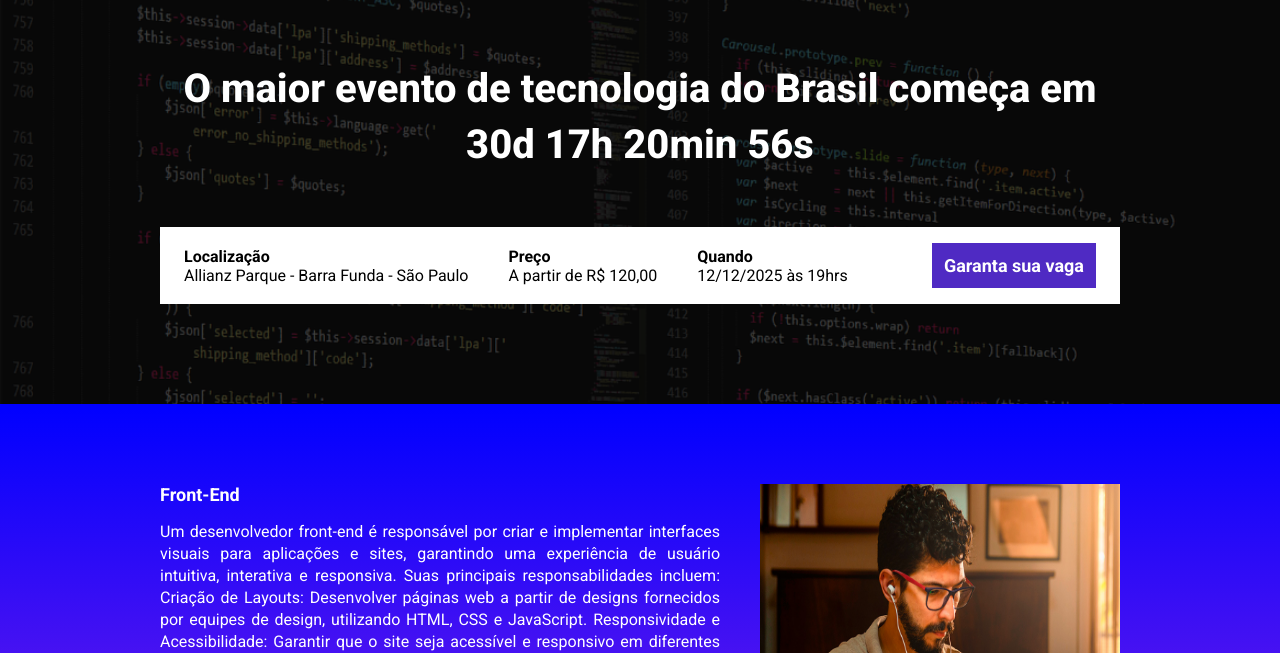
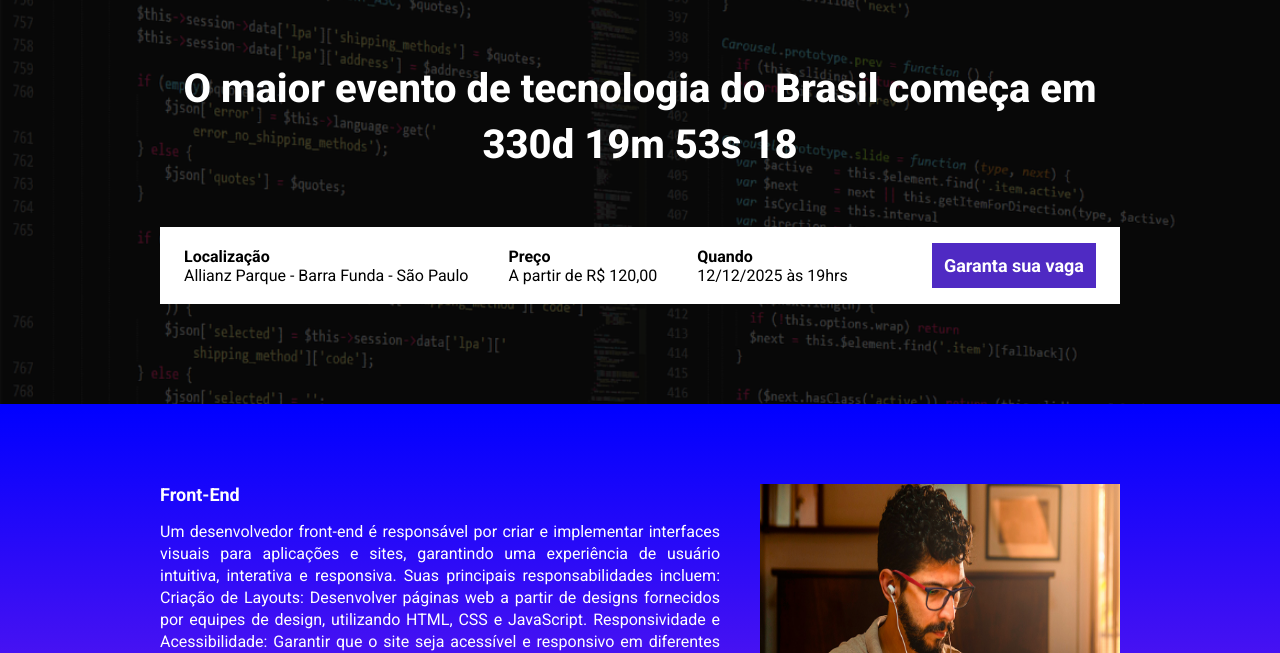
Before and after one commit to PauloHenrique993940/Evento, a website built with Parcel: page src/index.html in a window 1280 px wide. Shown: the part 147-800 px from the top of the page. Built offline with nearby package versions, Linux system fonts and the light colour scheme.

Commit message:
Contagem regressiva para o evento

```diff
--- a/package.json
+++ b/package.json
@@ -4,7 +4,7 @@
   "browserslist": "> 0.5%, last 2 versions, not dead",
   "scripts": {
     "dev": "parcel src/index.html src/scss/main.scss src/js/main.js",
-    "build": "parcel build",
+    "build": "parcel build src/index.html ",
     "test": "echo \"Error: no test specified\" && exit 1"
   },
   "author": "",
@@ -13,6 +13,7 @@
   "devDependencies": {
     "@parcel/transformer-sass": "^2.13.3",
     "parcel": "^2.13.3",
-    "sass": "^1.83.4"
+    "sass": "^1.83.4",
+    "svgo": "^3.3.2"
   }
 }
--- a/src/index.html
+++ b/src/index.html
@@ -15,7 +15,7 @@
         <div class="container">
             <img src="./images/ebac_logo.svg" alt="Logo da ebac_logo" class="hero__logo" data-aos="zoom-in" data-aos-delay="200">
             <p class="hero__text" data-aos="fade-up" data-aos-delay="400">
-                O maior evento de tecnologia do Brasil começa em 30d  17h 20min 56s
+                O maior evento de tecnologia do Brasil começa em  <span id="contador"></span>
             </p>
             <div class="infos-bar" data-aos="fade-up" data-aos-delay="600">
                 <ul class="infos-bar__infos">
@@ -94,6 +94,6 @@
         });
     </script>
     <!-- Script principal -->
-    <script type="module" src="/src/js/main.js"></script>
+    <script type="module" src="./js/main.js"></script>
 </body>
 </html>
--- a/src/js/main.js
+++ b/src/js/main.js
@@ -0,0 +1,30 @@
+const dataDoEvento = new Date("Dec 12, 2025 19:00:00");
+const timesStampDoEvento = dataDoEvento.getTime();
+
+const contAsHoras = setInterval(function(){
+    const agora = new Date();
+    const timeStampAtual = agora.getTime();
+
+
+    const distanciaAteEvento = timesStampDoEvento - timeStampAtual;
+
+
+    const horasEmMs = 1000 * 60 * 60;
+    const diaEmMs = 1000 * 60 * 60 * 24;
+    const minutosEmMs = 1000 * 60;
+
+    const diasAteOEvento =  Math.floor(distanciaAteEvento / diaEmMs);
+    const horasAteOEvento = Math.floor((distanciaAteEvento % diaEmMs) / horasEmMs);
+    const minutosAteOEvento = Math.floor((distanciaAteEvento %  horasEmMs) / minutosEmMs);
+    const segundosAteOEvento = Math.floor((distanciaAteEvento % minutosEmMs) / 1000);
+
+    const contador = document.getElementById('contador');
+    contador.innerHTML = `${diasAteOEvento}d ${horasAteOEvento}m  ${minutosAteOEvento}s ${segundosAteOEvento}`;
+
+    if (distanciaAteEvento < 0){
+        clearInterval(contAsHoras);
+        document.getElementById('contador').innerHTML = "Evento Expirado";
+    }
+
+
+}, 1000);
```
Also changed, not shown: 1 other file.
